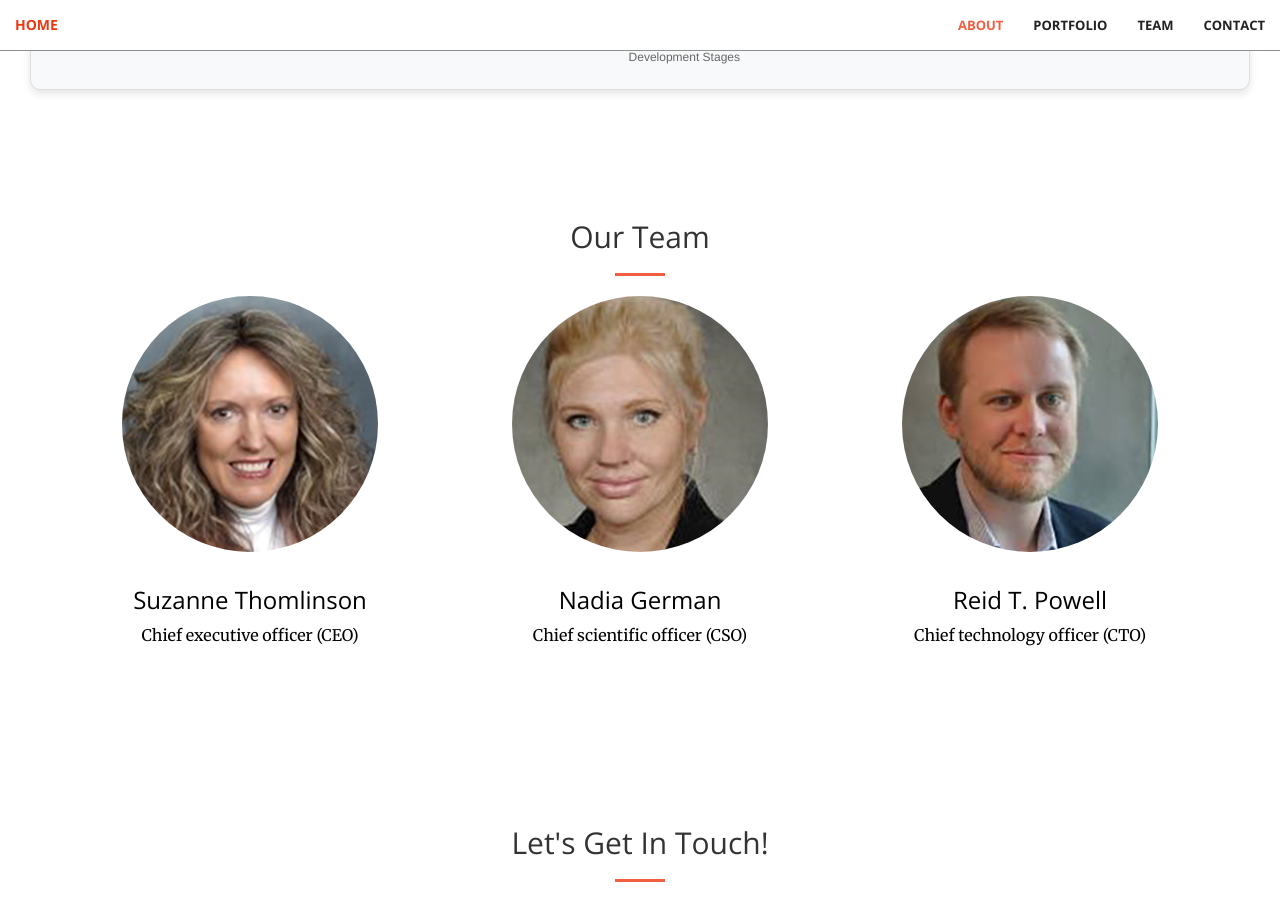
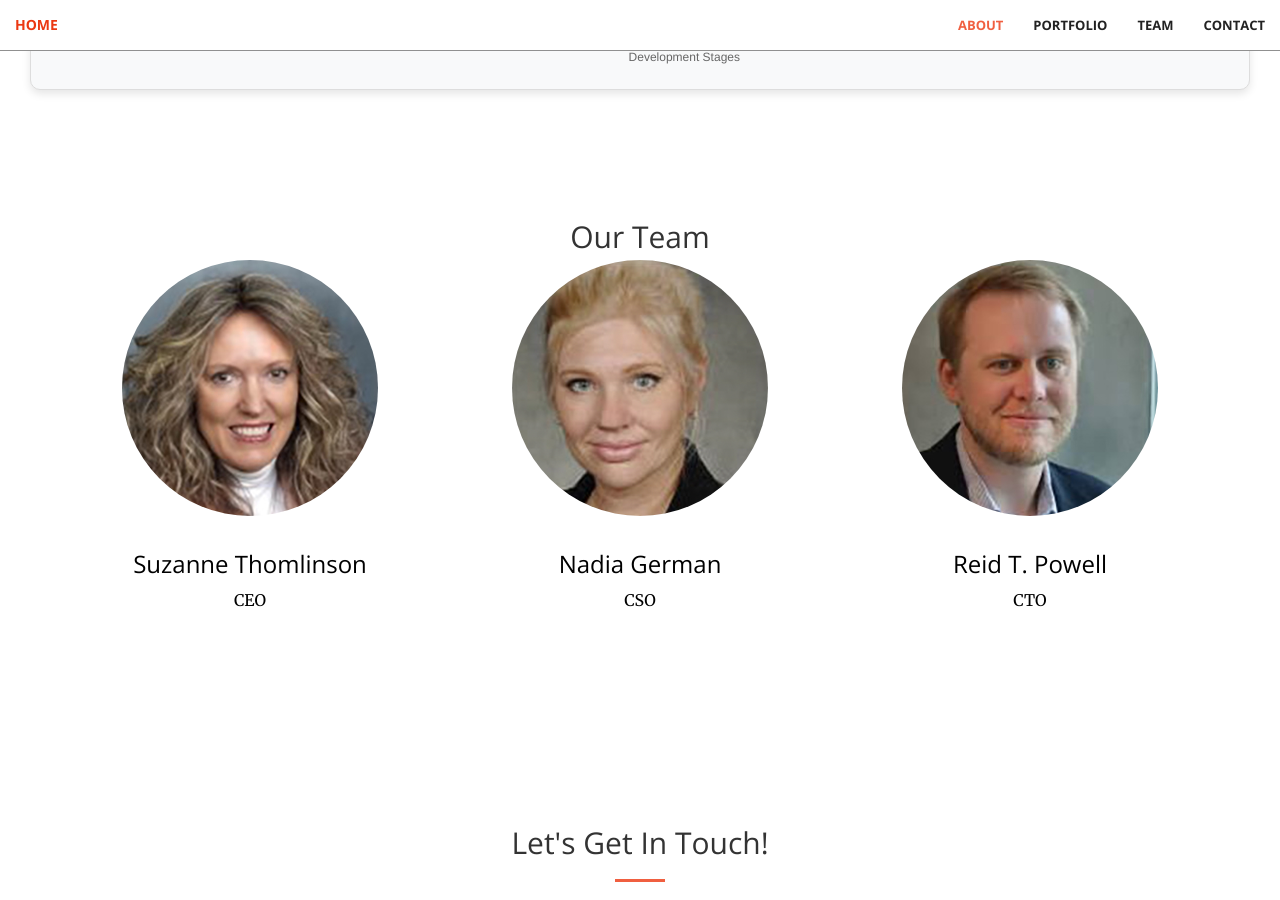
Before and after one commit to Esperanza-Therapeutics/Esperanza-therapeutics.github.io, a Jekyll site: the page built from index.html, in a window 1280 px wide and 900 px high, scrolled down 1745 px. Built offline with Jekyll 4.4.1, drawn with Linux system fonts in a browser that asks for light colours; nearby versions of some CDN libraries.

Commit message:
Update team.html

```diff
--- a/_includes/team.html
+++ b/_includes/team.html
@@ -13,8 +13,8 @@
                     <div class="flip-card-inner">
                         <div class="flip-card-front">
                             <img src="/img/ST.jpg" alt="Suzanne Thomlinson" class="img-fluid">
-                            <h3>Suzanne Thomlinson</h3>
-                            <p>Chief executive officer (CEO)</p>
+                            <h3 class="card-title">Suzanne Thomlinson</h3>
+                            <p>CEO</p>
                         </div>
                         <div class="flip-card-back">
                             <div class="flip-card-back-content">
@@ -30,8 +30,8 @@
                     <div class="flip-card-inner">
                         <div class="flip-card-front">
                             <img src="/img/NG.png" alt="Nadia German" class="img-fluid">
-                            <h3>Nadia German</h3>
-                            <p>Chief scientific officer (CSO)</p>
+                            <h3 class="card-title">Nadia German</h3>
+                            <p>CSO</p>
                         </div>
                         <div class="flip-card-back">
                             <div class="flip-card-back-content">
@@ -47,8 +47,8 @@
                     <div class="flip-card-inner">
                         <div class="flip-card-front">
                             <img src="/img/RTP.jpg" alt="Reid T. Powell" class="img-fluid">
-                            <h3>Reid T. Powell</h3>
-                            <p>Chief technology officer (CTO)</p>
+                            <h3 class="card-title">Reid T. Powell</h3>
+                            <p>CTO</p>
                         </div>
                         <div class="flip-card-back">
                             <div class="flip-card-back-content">
@@ -90,6 +90,11 @@
     .flip-card-front {
         background-color: #fff;
         color: black;
+        display: flex;
+        flex-direction: column;
+        align-items: center;
+        justify-content: center;
+        padding: 10px;
     }
     .flip-card-back {
         background-color: #2980b9;
```
